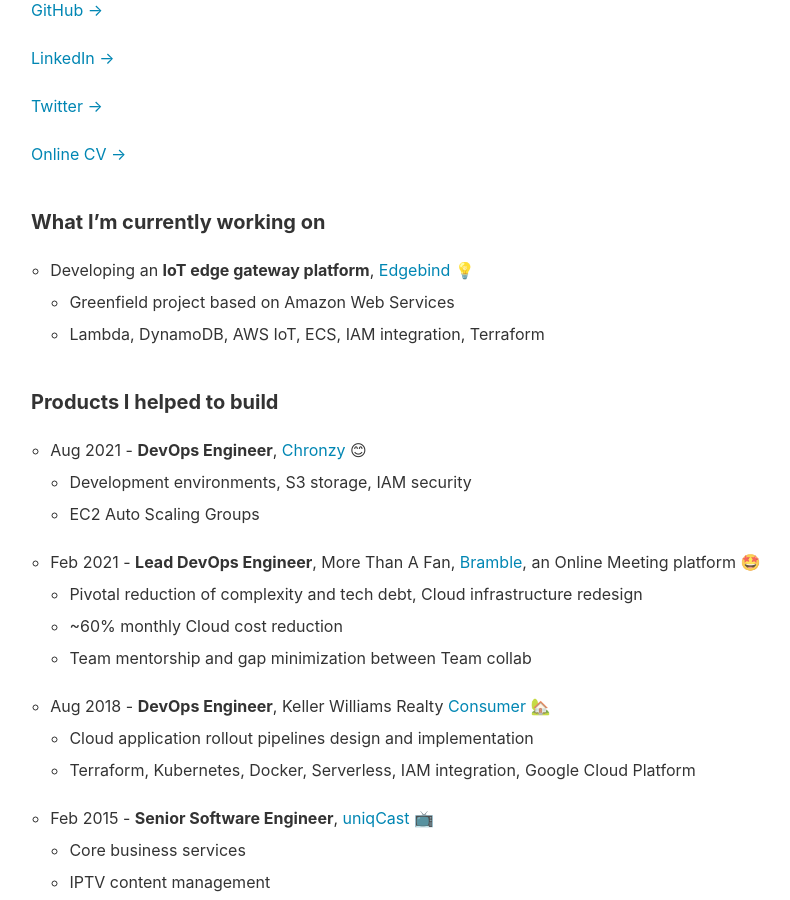
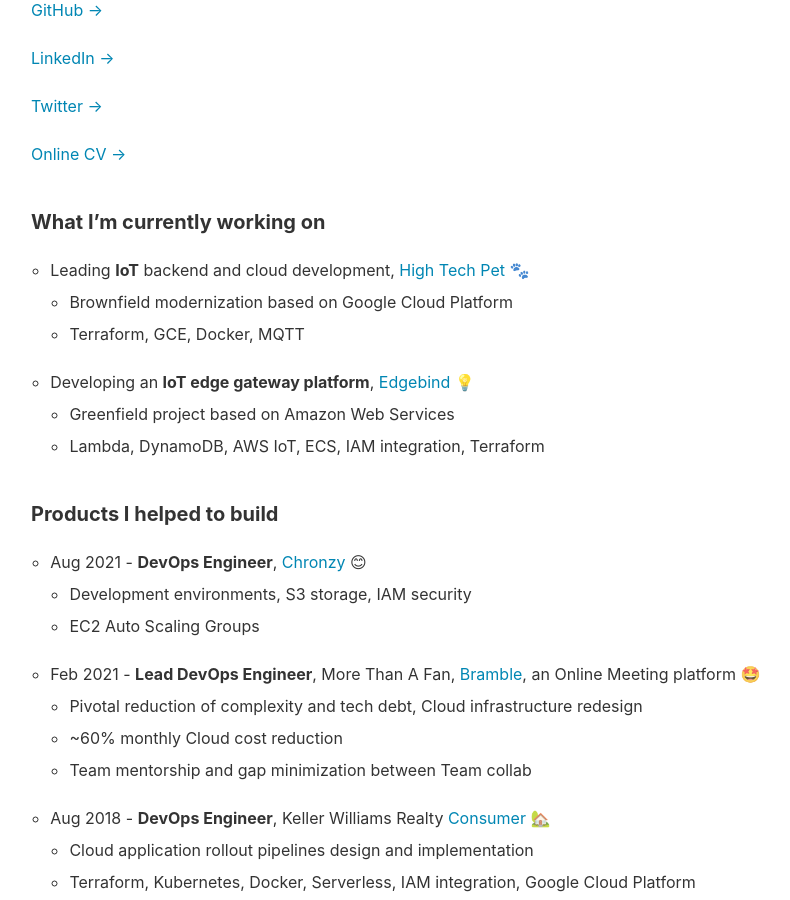
Before and after one commit to mkozjak/mkozjak.github.io, a Jekyll site: the page built from about.md, in a window 1280 px wide and 900 px high, scrolled down 454 px. Shown: the whole window, without its empty margins (241-1031 px from the left). Built offline with Jekyll 4.4.1, drawn with Linux system fonts in a browser that asks for light colours.

Commit message:
add htp
Signed-off-by: Mario Kozjak <kozjakm1@gmail.com>

```diff
--- a/about.md
+++ b/about.md
@@ -7,6 +7,9 @@
 {% include intro.html %}
 
 #### What I'm currently working on
+- Leading **IoT** backend and cloud development, <a class="link" href="https://www.hitecpet.com">High Tech Pet</a> 🐾
+  - Brownfield modernization based on Google Cloud Platform
+  - Terraform, GCE, Docker, MQTT
 - Developing an **IoT edge gateway platform**, <a class="link" href="https://www.elpheria.com/products/edgebind/">Edgebind</a> 💡
   - Greenfield project based on Amazon Web Services
   - Lambda, DynamoDB, AWS IoT, ECS, IAM integration, Terraform
--- a/index.html
+++ b/index.html
@@ -24,7 +24,7 @@
         <li>Implement Git techniques such as <strong>GitHub Flow</strong> and <strong>GitFlow</strong> on GitHub, Bitbucket and GitLab to split your application deployments between Production, Staging, QA and Development environments.</li>
         <li>Scale your applications using managed <strong>container</strong> services such as AWS ECS, GCP Cloud Run and App Engine or managed <strong>Kubernetes</strong> services such as AWS EKS and GCP GKE.</li>
         <li>Secure your application environments defining least-privilege <strong>IAM policies</strong> for your workloads and <strong>hardening</strong> your APIs using firewalls and CDN/Load Balancing services.</li>
-        <li>Implement <strong>custom solutions</strong> required for your products based on Node.js and such.</li>
+        <li>Implement <strong>custom solutions</strong> required for your products based on Go, Node.js and such.</li>
         <li>Automate your testing and deployment processes creating <strong>CI/CD pipelines</strong> using platforms such as Jenkins, Travis CI and GitHub Actions.</li>
         <li><strong>Migrate</strong> your on prem applications to the cloud environment such as AWS, GCP and Azure.</li>
         <li>Import and configure your current cloud infrastructure with <strong>Infrastructure-as-Code</strong> using tools such as Terraform, CloudFormation.</li>
```
